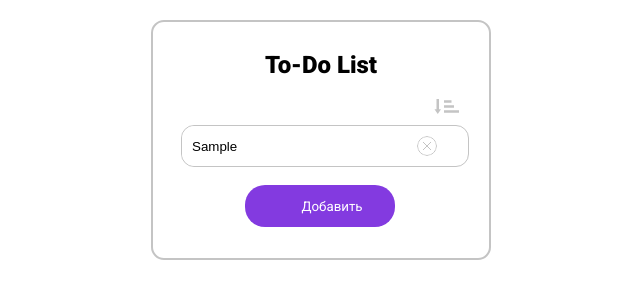
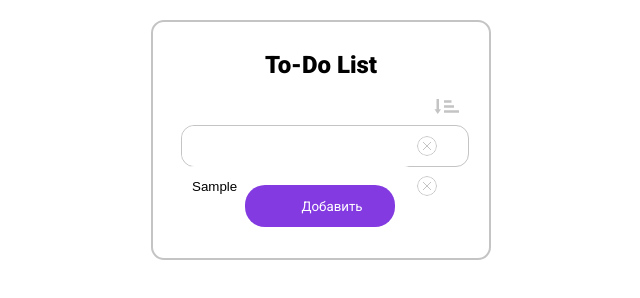
Before and after one commit to D00dlezZz/To-Do-List, a plain HTML site: page index.html in a window 1280 px wide. Both pictures are taken after typing "Sample" into the empty fields and a click on the button "Добавить". Shown: the whole page, without its empty margins (319-959 px from the left). Drawn offline with Linux system fonts and the light colour scheme.

Commit message:
add task

```diff
--- a/app.js
+++ b/app.js
@@ -1,7 +1,9 @@
 const form = document.querySelector('.select-section');
 let sort = document.querySelector('.sort-down');
-let add = document.querySelector('.button');
-let input = document.querySelector('input');
+let addBtn = document.querySelector('.button');
+let task = document.querySelector('input');
+let section = document.querySelector('.input-section')
+let clone = document.querySelector('.clone-input')
 
 let arr = [];
 
@@ -15,14 +17,18 @@ sort.addEventListener('click', () => {
     }
 });
 
-add.addEventListener('click', () => {
-    arr.push({text:input.value})
-    addTask ()
+addBtn.addEventListener('click', () => {
+    console.log(arr);
+    addTask() ;
 });
 
 
-function addTask (){
-    let newTr = document.createElement('.clone-input');
-    newTr.innerHTML = `${input.value}`;
-    document.querySelector('.input-section').append(newTr);
-};
+
+
+function addTask() {
+    arr.push({text:task .value})
+    let cloneSec = clone.cloneNode(true);
+    section.appendChild(cloneSec);
+    task .value = "";
+    console.log(section);
+}
```
Also changed, not shown: index.html (+0 -1 lines).
